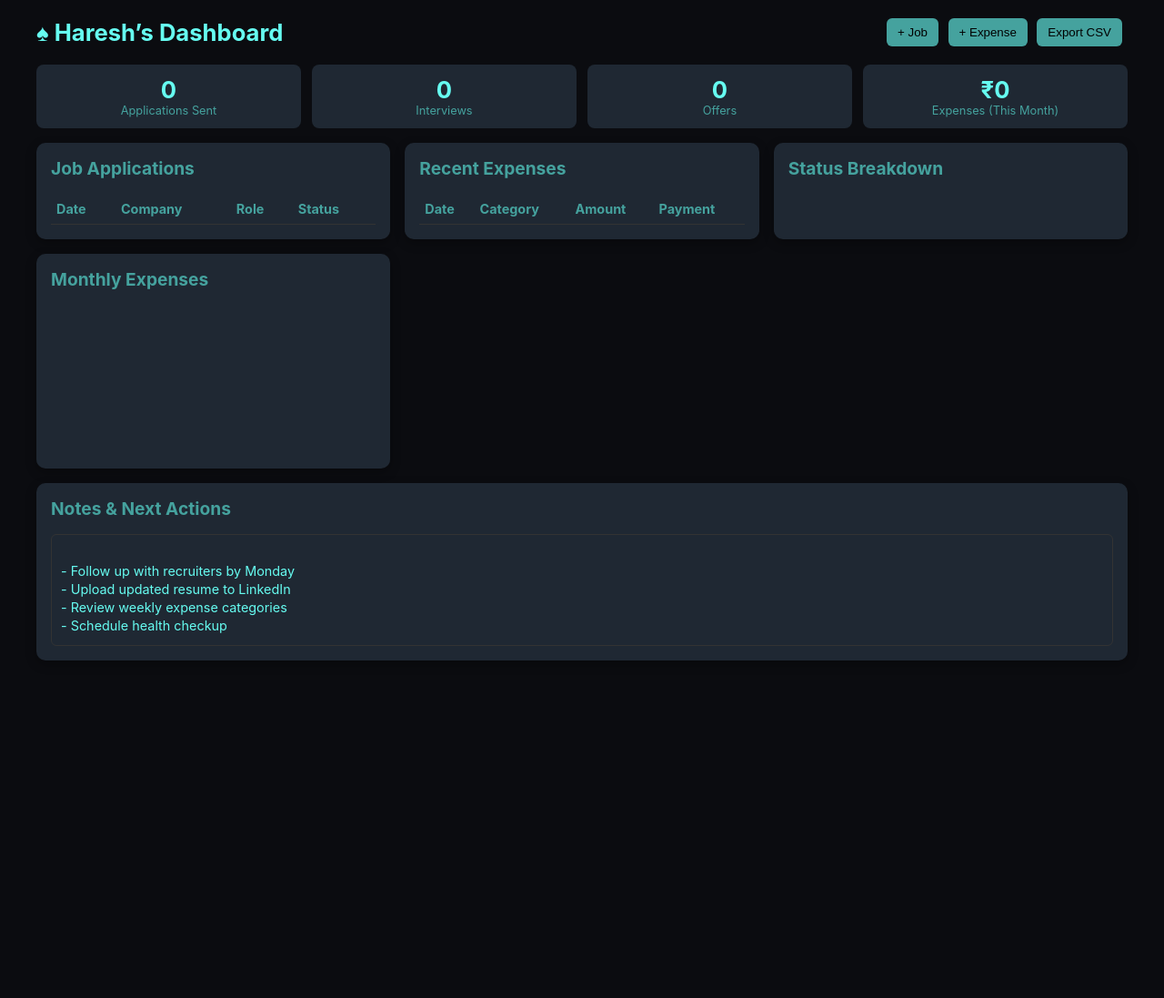
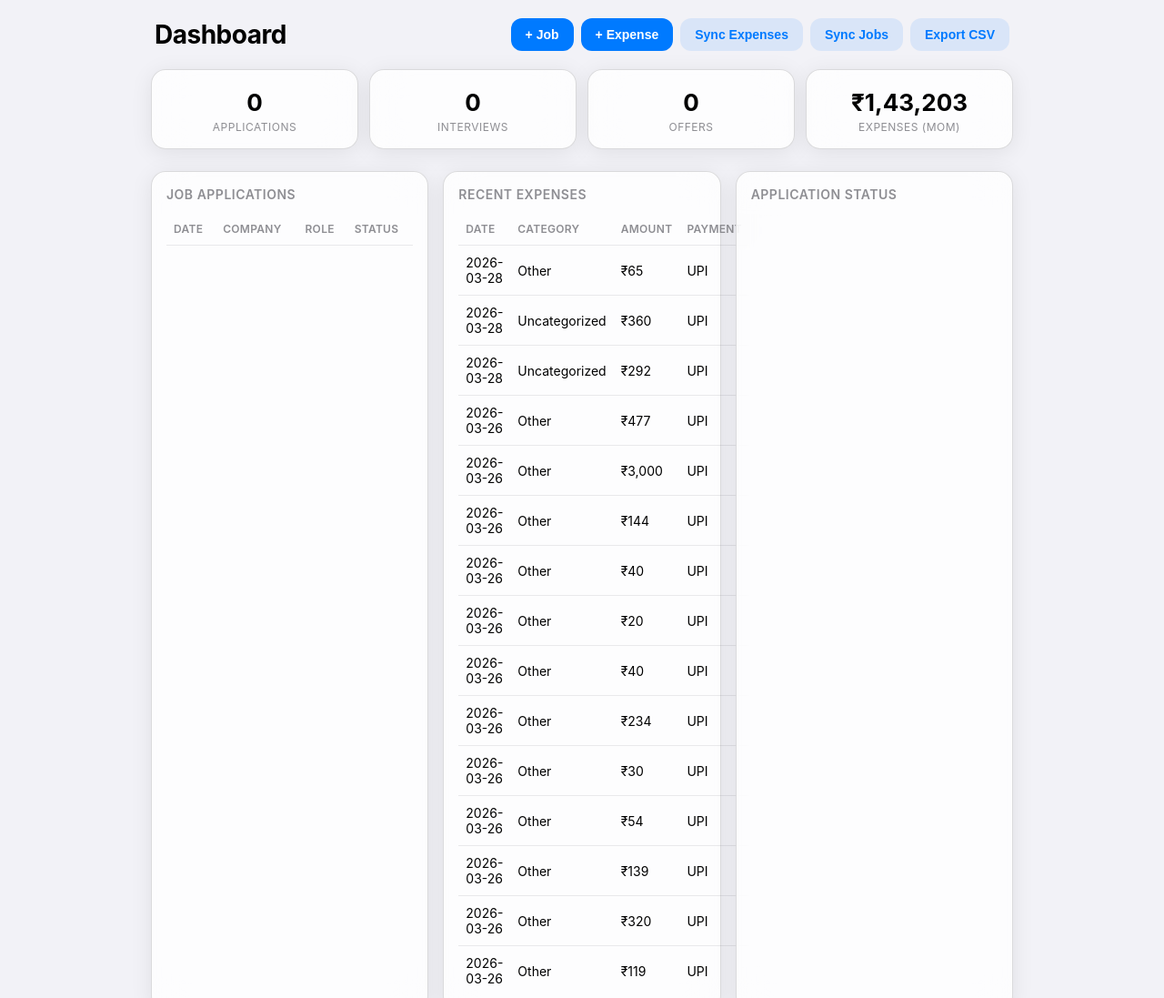
Before and after one commit to haresh2509/haresh-dashboard, a plain HTML site: page index.html in a window 1280 px wide. Shown: the top 1097 px of the page at 91% size. Before the commit the page ends 800 px from the top, so only its background shows below. Drawn offline with Linux system fonts and the light colour scheme.

Commit message:
Redesign: iOS-inspired UI

```diff
--- a/index.html
+++ b/index.html
@@ -2,47 +2,252 @@
 <html lang="en">
 <head>
 <meta charset="UTF-8">
-<title>Haresh — Job & Expense Dashboard</title>
-<meta name="viewport" content="width=device-width, initial-scale=1">
+<title>Haresh — Dashboard</title>
+<meta name="viewport" content="width=device-width, initial-scale=1, maximum-scale=1, user-scalable=no">
+<link rel="preconnect" href="https://fonts.googleapis.com">
+<link rel="preconnect" href="https://fonts.gstatic.com" crossorigin>
+<link href="https://fonts.googleapis.com/css2?family=Inter:wght@400;500;600;700&display=swap" rel="stylesheet">
 <style>
-:root{--bg:#0b0c10;--card:#1f2833;--text:#66fcf1;--muted:#45a29e;--accent:#c5c6c7}
-body{font-family:Inter,system-ui,Arial,sans-serif;background:var(--bg);color:var(--text);margin:0;padding:20px}
-.container{max-width:1200px;margin:0 auto}
-header{display:flex;justify-content:space-between;align-items:center;margin-bottom:20px}
-h1{margin:0;font-size:1.6rem}
-.grid{display:grid;grid-template-columns:repeat(auto-fit,minmax(300px,1fr));gap:16px}
-.card{background:var(--card);padding:16px;border-radius:10px;box-shadow:0 4px 12px rgba(0,0,0,.3)}
-.card h2{margin-top:0;font-size:1.2rem;color:var(--muted)}
-table{width:100%;border-collapse:collapse;font-size:.9rem}
-th,td{text-align:left;padding:8px 6px;border-bottom:1px solid #333}
-th{color:var(--muted)}
-.kpi{display:grid;grid-template-columns:repeat(4,1fr);gap:12px;margin-bottom:16px}
-.kpi .box{background:var(--card);padding:12px;border-radius:8px;text-align:center}
-.kpi .num{font-size:1.6rem;font-weight:700;color:var(--text)}
-.kpi .lab{font-size:.8rem;color:var(--muted)}
-.bar{height:6px;background:#333;border-radius:3px;margin-top:6px}
-.fill{height:100%;background:var(--muted);border-radius:3px}
-.actions button{background:var(--muted);color:#000;border:none;padding:8px 12px;border-radius:6px;cursor:pointer;margin-right:6px}
-.actions button:hover{opacity:.9}
-.notes{white-space:pre-wrap;font-size:.9rem;line-height:1.4}
+:root{
+  --bg: #F2F2F7;
+  --card: rgba(255, 255, 255, 0.8);
+  --card-border: rgba(60, 60, 67, 0.18);
+  --text: #000000;
+  --text-secondary: #8E8E93;
+  --accent: #007AFF;
+  --success: #34C759;
+  --warning: #FF9500;
+  --danger: #FF3B30;
+  --shadow: rgba(0,0,0,0.08);
+}
+*{box-sizing:border-box}
+body{
+  margin:0;
+  font-family: -apple-system, Inter, BlinkMacSystemFont, "Segoe UI", system-ui, sans-serif;
+  background: var(--bg);
+  color: var(--text);
+  -webkit-font-smoothing: antialiased;
+  padding-bottom: 40px;
+}
+.container{
+  max-width: 980px;
+  margin: 0 auto;
+  padding: 20px 16px;
+}
+header{
+  display:flex;
+  justify-content:space-between;
+  align-items:center;
+  margin-bottom: 20px;
+  padding: 0 4px;
+}
+h1{
+  margin:0;
+  font-size: 28px;
+  font-weight: 700;
+  letter-spacing: -0.5px;
+}
+.actions{
+  display:flex;
+  gap: 8px;
+}
+.actions button{
+  background: var(--accent);
+  color: white;
+  border:none;
+  padding: 10px 16px;
+  border-radius: 12px;
+  font-weight: 600;
+  font-size: 14px;
+  cursor:pointer;
+  transition: transform 0.1s, opacity 0.2s;
+}
+.actions button:active{transform:scale(0.96)}
+.actions button.secondary{
+  background: rgba(0,122,255,0.1);
+  color: var(--accent);
+}
+
+/* KPI Grid */
+.kpi{
+  display:grid;
+  grid-template-columns: repeat(4, 1fr);
+  gap: 12px;
+  margin-bottom: 24px;
+}
+@media (max-width: 600px){
+  .kpi{grid-template-columns: repeat(2, 1fr);}
+}
+.kpi .box{
+  background: var(--card);
+  backdrop-filter: blur(20px);
+  -webkit-backdrop-filter: blur(20px);
+  border: 1px solid var(--card-border);
+  border-radius: 16px;
+  padding: 16px;
+  text-align:center;
+  box-shadow: 0 4px 24px var(--shadow);
+}
+.kpi .num{
+  font-size: 26px;
+  font-weight: 700;
+  margin: 4px 0;
+  color: var(--text);
+}
+.kpi .lab{
+  font-size: 12px;
+  color: var(--text-secondary);
+  text-transform: uppercase;
+  letter-spacing: 0.5px;
+}
+
+/* Cards */
+.grid{
+  display:grid;
+  grid-template-columns: repeat(auto-fit, minmax(300px, 1fr));
+  gap: 16px;
+  margin-bottom: 24px;
+}
+.card{
+  background: var(--card);
+  backdrop-filter: blur(20px);
+  -webkit-backdrop-filter: blur(20px);
+  border: 1px solid var(--card-border);
+  border-radius: 16px;
+  padding: 16px;
+  box-shadow: 0 4px 24px var(--shadow);
+}
+.card h2{
+  margin: 0 0 12px;
+  font-size: 14px;
+  color: var(--text-secondary);
+  text-transform: uppercase;
+  letter-spacing: 0.5px;
+  font-weight: 600;
+}
+
+/* Tables */
+table{
+  width:100%;
+  border-collapse: collapse;
+  font-size: 14px;
+}
+th,td{
+  text-align:left;
+  padding: 10px 8px;
+  border-bottom: 1px solid rgba(60,60,67,0.1);
+}
+th{
+  color: var(--text-secondary);
+  font-weight: 600;
+  font-size: 12px;
+  text-transform: uppercase;
+  letter-spacing: 0.3px;
+}
+td{
+  font-weight: 400;
+}
+tr:last-child td{border-bottom:none}
+
+/* Status pills */
+.status-pill{
+  display:inline-block;
+  padding: 4px 10px;
+  border-radius: 20px;
+  font-size: 12px;
+  font-weight: 600;
+}
+.status-Applied{background:rgba(0,122,255,0.1); color: #007AFF}
+.status-Interview{background:rgba(255,149,0,0.1); color: #FF9500}
+.status-Offer{background:rgba(52,199,89,0.1); color: #34C759}
+.status-Rejected{background:rgba(255,59,48,0.1); color: #FF3B30}
+.status-Withdrawn{background:rgba(142,142,147,0.1); color: #8E8E93}
+
+/* Chart bars */
+.bar-container{
+  display:flex;
+  align-items:center;
+  justify-content:space-between;
+  margin-bottom: 8px;
+  font-size: 12px;
+}
+.bar-track{
+  flex:1;
+  height: 6px;
+  background: rgba(60,60,67,0.1);
+  border-radius: 3px;
+  margin-left: 8px;
+  overflow:hidden;
+}
+.bar-fill{
+  height:100%;
+  background: var(--accent);
+  border-radius: 3px;
+  transition: width 0.3s ease;
+}
+
+/* Canvas chart */
+#expense-chart{
+  width: 100%;
+  height: 180px;
+  margin-top: 4px;
+}
+
+/* Notes */
+.notes{
+  min-height: 80px;
+  border: 1px solid var(--card-border);
+  border-radius: 12px;
+  padding: 12px;
+  font-size: 14px;
+  line-height: 1.5;
+  background: rgba(255,255,255,0.5);
+  outline: none;
+  transition: border-color 0.2s;
+}
+.notes:focus{
+  border-color: var(--accent);
+}
+
+/* Clean mobile */
+@media (max-width: 600px){
+  .container{padding: 12px}
+  .kpi .num{font-size: 22px}
+  .card{padding: 12px}
+}
+
 </style>
 </head>
 <body>
 <div class="container">
 <header>
-<h1>♠ Haresh’s Dashboard</h1>
+<h1>Dashboard</h1>
 <div class="actions">
 <button onclick="addJob()">+ Job</button>
 <button onclick="addExpense()">+ Expense</button>
-<button onclick="exportCSV()">Export CSV</button>
+<button class="secondary" onclick="syncExpenses()">Sync Expenses</button>
+<button class="secondary" onclick="syncJobs()">Sync Jobs</button>
+<button class="secondary" onclick="exportCSV()">Export CSV</button>
 </div>
 </header>
 
 <div class="kpi">
-<div class="box"><div class="num" id="apps-sent">0</div><div class="lab">Applications Sent</div></div>
-<div class="box"><div><div class="num" id="interviews">0</div><div class="lab">Interviews</div></div></div>
-<div class="box"><div><div class="num" id="offers">0</div><div class="lab">Offers</div></div></div>
-<div class="box"><div><div class="num" id="exp-month">₹0</div><div class="lab">Expenses (This Month)</div></div></div>
+<div class="box">
+  <div class="num" id="apps-sent">0</div>
+  <div class="lab">Applications</div>
+</div>
+<div class="box">
+  <div class="num" id="interviews">0</div>
+  <div class="lab">Interviews</div>
+</div>
+<div class="box">
+  <div class="num" id="offers">0</div>
+  <div class="lab">Offers</div>
+</div>
+<div class="box">
+  <div class="num" id="exp-month">₹0</div>
+  <div class="lab">Expenses (MoM)</div>
+</div>
 </div>
 
 <div class="grid">
@@ -65,18 +270,18 @@ th{color:var(--muted)}
 </div>
 
 <div class="card">
-<h2>Status Breakdown</h2>
+<h2>Application Status</h2>
 <div id="status-chart"></div>
 </div>
 
 <div class="card">
 <h2>Monthly Expenses</h2>
-<canvas id="expense-chart" height="160"></canvas>
+<canvas id="expense-chart"></canvas>
 </div>
 
-<div class="card" style="grid-column:1 / -1">
+<div class="card" style="grid-column: 1 / -1">
 <h2>Notes & Next Actions</h2>
-<div class="notes" contenteditable="true" id="notes" style="border:1px solid #333;padding:10px;border-radius:6px;min-height:80px">
+<div class="notes" contenteditable="true" id="notes" spellcheck="false">
 - Follow up with recruiters by Monday
 - Upload updated resume to LinkedIn
 - Review weekly expense categories
@@ -87,25 +292,25 @@ th{color:var(--muted)}
 </div>
 
 <script>
-// Data stored in localStorage
 const STORAGE_KEYS = { JOBS: 'dashboard_jobs', EXPENSES: 'dashboard_expenses', NOTES: 'dashboard_notes' };
 
-function loadData() {
-  const jobs = JSON.parse(localStorage.getItem(STORAGE_KEYS.JOBS) || '[]');
-  const expenses = JSON.parse(localStorage.getItem(STORAGE_KEYS.EXPENSES) || '[]');
-  const notes = localStorage.getItem(STORAGE_KEYS.NOTES) || '';
+function loadData(){
+  const jobs = JSON.parse(localStorage.getItem(STORAGE_KEYS.JOBS)||'[]');
+  const expenses = JSON.parse(localStorage.getItem(STORAGE_KEYS.EXPENSES)||'[]');
+  const notes = localStorage.getItem(STORAGE_KEYS.NOTES)||'';
   return { jobs, expenses, notes };
 }
 
-function saveData(data) {
+function saveData(data){
   localStorage.setItem(STORAGE_KEYS.JOBS, JSON.stringify(data.jobs));
   localStorage.setItem(STORAGE_KEYS.EXPENSES, JSON.stringify(data.expenses));
   localStorage.setItem(STORAGE_KEYS.NOTES, data.notes);
   render();
 }
 
-function render() {
+function render(){
   const { jobs, expenses, notes } = loadData();
+
   // KPI
   document.getElementById('apps-sent').textContent = jobs.length;
   document.getElementById('interviews').textContent = jobs.filter(j => j.status === 'Interview').length;
@@ -115,67 +320,82 @@ function render() {
     const d = new Date(e.date);
     return d.getMonth() === now.getMonth() && d.getFullYear() === now.getFullYear();
   }).reduce((sum, e) => sum + parseFloat(e.amount), 0);
-  document.getElementById('exp-month').textContent = '₹' + monthExp.toLocaleString('en-IN', {maximumFractionDigits:0});
+  document.getElementById('exp-month').textContent = '₹' + monthExp.toLocaleString('en-IN', { maximumFractionDigits: 0 });
 
   // Jobs table
   const jobsTbody = document.querySelector('#jobs-table tbody');
   jobsTbody.innerHTML = '';
-  jobs.sort((a,b) => new Date(b.date) - new Date(a.date)).slice(0,15).forEach(j => {
+  jobs.sort((a,b) => new Date(b.date) - new Date(a.date)).slice(0, 15).forEach(j => {
     const tr = document.createElement('tr');
-    tr.innerHTML = `<td>${j.date}</td><td>${j.company}</td><td>${j.role}</td><td>${j.status}</td>`;
+    tr.innerHTML = `<td>${j.date}</td><td>${j.company}</td><td>${j.role}</td><td><span class="status-pill status-${j.status.replace(/\s/g,'')}">${j.status}</span></td>`;
     jobsTbody.appendChild(tr);
   });
 
   // Expenses table
   const expTbody = document.querySelector('#expenses-table tbody');
   expTbody.innerHTML = '';
-  expenses.sort((a,b) => new Date(b.date) - new Date(a.date)).slice(0,15).forEach(e => {
+  expenses.sort((a,b) => new Date(b.date) - new Date(a.date)).slice(0, 15).forEach(e => {
     const tr = document.createElement('tr');
-    tr.innerHTML = `<td>${e.date}</td><td>${e.category}</td><td>₹${parseFloat(e.amount).toLocaleString('en-IN')}</td><td>${e.payment}</td>`;
+    tr.innerHTML = `<td>${e.date}</td><td>${e.category}</td><td>₹${parseFloat(e.amount).toLocaleString('en-IN', { maximumFractionDigits: 0 })}</td><td>${e.payment}</td>`;
     expTbody.appendChild(tr);
   });
 
   // Status breakdown
-  const statuses = [...new Set(jobs.map(j => j.status))];
+  const statusCounts = {};
+  jobs.forEach(j => { statusCounts[j.status] = (statusCounts[j.status]||0) + 1; });
   const statusChart = document.getElementById('status-chart');
-  statusChart.innerHTML = statuses.map(s => {
-    const count = jobs.filter(j => j.status === s).length;
-    const pct = jobs.length ? Math.round(count / jobs.length * 100) : 0;
-    return `<div style="margin-bottom:8px"><div style="display:flex;justify-content:space-between;font-size:.85rem"><span>${s}</span><span>${count} (${pct}%)</span></div><div class="bar"><div class="fill" style="width:${pct}%"></div></div></div>`;
+  statusChart.innerHTML = Object.entries(statusCounts).sort((a,b) => b[1] - a[1]).map(([status, count]) => {
+    const pct = Math.round(count / jobs.length * 100) || 0;
+    return `<div class="bar-container">
+      <div style="width:80px;font-size:12px;color:var(--text-secondary)">${status}</div>
+      <div class="bar-track"><div class="bar-fill" style="width:${pct}%"></div></div>
+      <div style="width:40px;text-align:right;font-size:12px">${count}</div>
+    </div>`;
   }).join('');
 
-  // Simple monthly expense chart using canvas (lightweight)
+  // Monthly expense chart
   const canvas = document.getElementById('expense-chart');
   const ctx = canvas.getContext('2d');
-  ctx.clearRect(0,0,canvas.width,canvas.height);
+  const dpr = window.devicePixelRatio || 1;
+  const rect = canvas.getBoundingClientRect();
+  canvas.width = rect.width * dpr;
+  canvas.height = rect.height * dpr;
+  ctx.scale(dpr, dpr);
+  ctx.clearRect(0,0,rect.width,rect.height);
   const months = {};
   expenses.forEach(e => {
     const d = new Date(e.date);
-    const key = d.toLocaleString('en-IN', { month: 'short', year: 'numeric' });
+    const key = d.toLocaleString('en-US', { month: 'short', year: 'numeric' });
     months[key] = (months[key]||0) + parseFloat(e.amount);
   });
   const sortedMonths = Object.keys(months).sort((a,b) => new Date(a) - new Date(b)).slice(-6);
   const values = sortedMonths.map(m => months[m] || 0);
   const max = Math.max(...values, 1);
-  const barWidth = canvas.width / (sortedMonths.length*2 + 1);
-  ctx.fillStyle = '#45a29e';
+  const pad = 30, availW = rect.width - 2*pad;
+  const barW = availW / (sortedMonths.length * 2);
+  const scale = (rect.height - 40) / max;
+  ctx.fillStyle = 'rgba(0,122,255,0.8)';
   sortedMonths.forEach((m, i) => {
-    const h = (values[i]/max) * (canvas.height - 30);
-    ctx.fillRect(i*2*barWidth + barWidth, canvas.height - h, barWidth, h);
-    ctx.fillStyle = '#c5c6c7';
-    ctx.font = '10px Inter';
+    const h = values[i] * scale;
+    const x = pad + i * 2 * barW + barW/2;
+    const y = rect.height - h - 20;
+    ctx.beginPath();
+    ctx.roundRect(x, y, barW, h, 6);
+    ctx.fill();
+    ctx.fillStyle = '#8E8E93';
+    ctx.font = '11px Inter';
     ctx.textAlign = 'center';
-    ctx.fillText(m, i*2*barWidth + barWidth*1.5, canvas.height - 10);
-    ctx.fillStyle = '#45a29e';
+    ctx.fillText(m, x + barW/2, rect.height - 6);
+    ctx.fillStyle = 'rgba(0,122,255,0.8)';
   });
 }
 
-function addJob() {
+function addJob(){
   const jobs = loadData().jobs;
   const today = new Date().toISOString().split('T')[0];
   const company = prompt('Company?', '');
   if (!company) return;
-  const role = prompt('Role? (e.g., Internal Audit, SOX, Compliance)', '');
+  const role = prompt('Role?', '');
   if (!role) return;
   const statusOptions = ['Applied','Interview','Offer','Rejected','Withdrawn'];
   const status = statusOptions[prompt(`Status? ${statusOptions.map((s,i)=>`${i+1}=${s}`).join(', ')}`)-1] || 'Applied';
@@ -183,10 +403,10 @@ function addJob() {
   saveData({ ...loadData(), jobs });
 }
 
-function addExpense() {
+function addExpense(){
   const expenses = loadData().expenses;
   const today = new Date().toISOString().split('T')[0];
-  const category = prompt('Category? (Travel, Food, Supplies, etc.)', '');
+  const category = prompt('Category?', '');
   if (!category) return;
   const amount = prompt('Amount (₹)?', '');
   if (!amount) return;
@@ -195,11 +415,41 @@ function addExpense() {
   saveData({ ...loadData(), expenses });
 }
 
-function exportCSV() {
+function syncExpenses(){
+  fetch('expenses-sync.json')
+    .then(r => r.ok ? r.json() : Promise.reject('File not found'))
+    .then(data => {
+      if (data.expenses && Array.isArray(data.expenses)){
+        const cur = loadData();
+        const keys = new Set(cur.expenses.map(e => `${e.date}|${e.merchant||''}|${e.amount}`));
+        const merged = { ...cur, expenses: [...cur.expenses, ...data.expenses.filter(e => !keys.has(`${e.date}|${e.merchant||''}|${e.amount}`))] };
+        saveData(merged);
+        alert(`Synced ${data.expenses.length} expenses.`);
+      } else alert('Invalid expenses data.');
+    })
+    .catch(e => alert('Sync error: '+e));
+}
+
+function syncJobs(){
+  fetch('jobs-sync.json')
+    .then(r => r.ok ? r.json() : Promise.reject('File not found'))
+    .then(data => {
+      if (data.jobs && Array.isArray(data.jobs)){
+        const cur = loadData();
+        const keys = new Set(cur.jobs.map(j => `${j.date}|${j.company}|${j.role}`));
+        const merged = { ...cur, jobs: [...cur.jobs, ...data.jobs.filter(j => !keys.has(`${j.date}|${j.company}|${j.role}`))] };
+        saveData(merged);
+        alert(`Synced ${data.jobs.length} job applications.`);
+      } else alert('Invalid jobs data.');
+    })
+    .catch(e => alert('Sync error: '+e));
+}
+
+function exportCSV(){
   const { jobs, expenses } = loadData();
   const csvJobs = ['Date,Company,Role,Status', ...jobs.map(j => `${j.date},"${j.company}","${j.role}",${j.status}`)].join('\n');
   const csvExp = ['Date,Category,Amount,Payment', ...expenses.map(e => `${e.date},"${e.category}",${e.amount},${e.payment}`)].join('\n');
-  const blob = new Blob([`Jobs:\n${csvJobs}\n\nExpenses:\n${csvExp}`], { type: 'text/csv' });
+  const blob = new Blob([`Jobs:\n${csvJobs}\n\nExpenses:\n${csvExp}`], {type:'text/csv'});
   const url = URL.createObjectURL(blob);
   const a = document.createElement('a');
   a.href = url;
@@ -208,12 +458,14 @@ function exportCSV() {
   URL.revokeObjectURL(url);
 }
 
-// Notes
 document.getElementById('notes').addEventListener('input', () => {
   saveData({ ...loadData(), notes: document.getElementById('notes').value });
 });
 
-// Initial render
+window.addEventListener('load', () => {
+  setTimeout(() => { syncExpenses().catch(()=>{}); setTimeout(syncJobs, 500); });
+});
+
 render();
 </script>
 </body>
```
